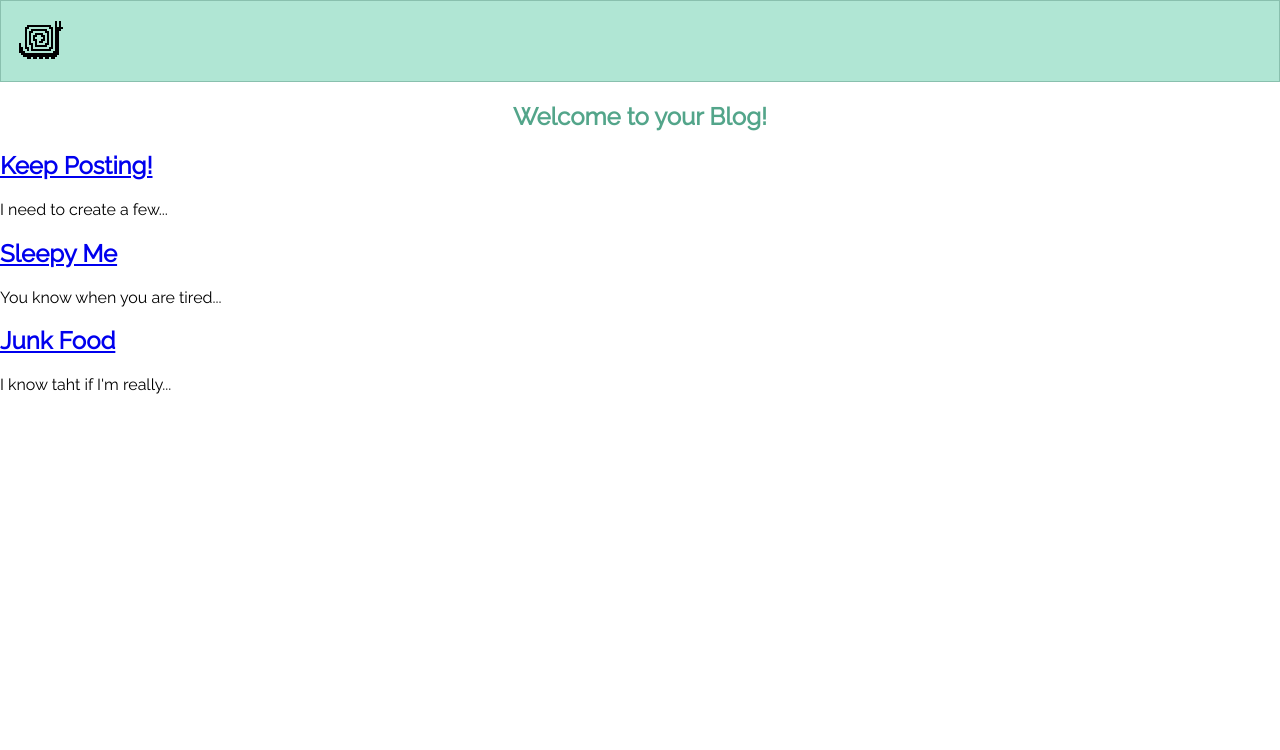
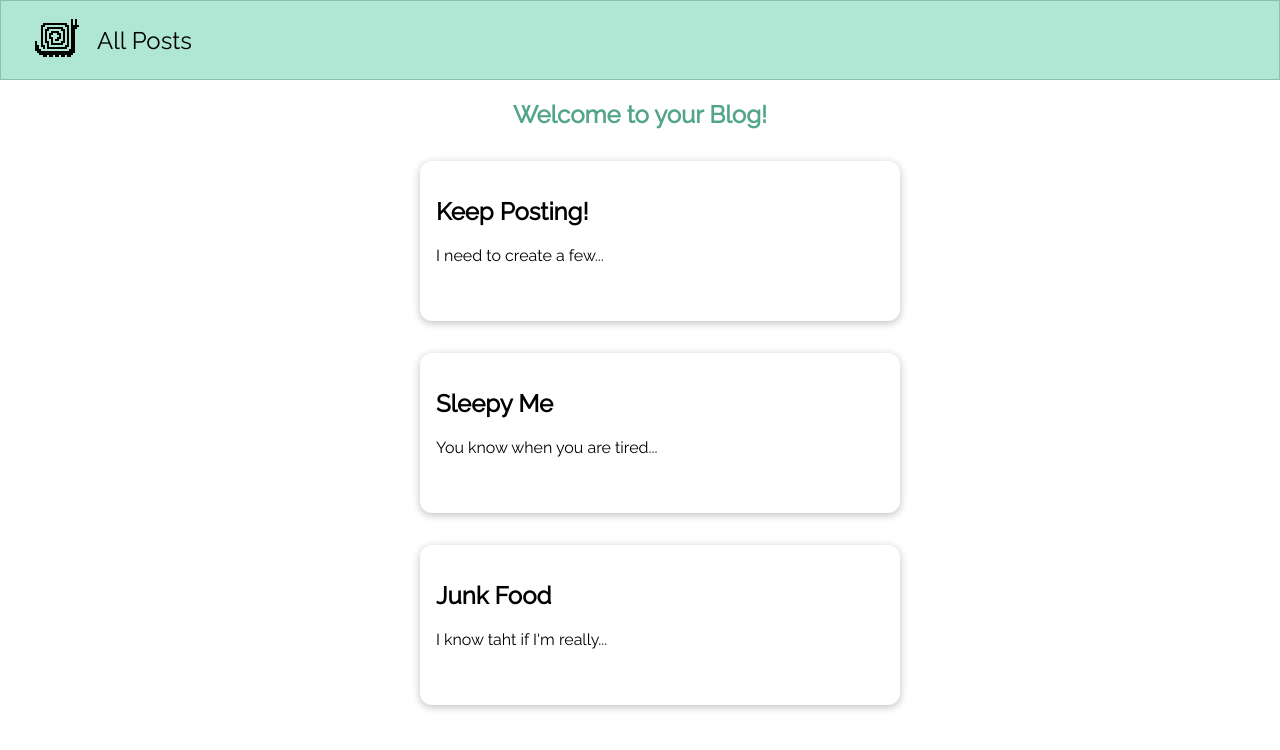
Before and after one commit to AnaBonturim/third_django_project, a Django app: page / in a window 1280 px wide. Shown: the top 750 px of the page. Run offline with Django 5.2, Linux system fonts and the light colour scheme.

Commit message:
Alteração no css

```diff
--- a/main_project/blog/static/blog/styles/index.css
+++ b/main_project/blog/static/blog/styles/index.css
@@ -1,6 +1,30 @@
 article {
     width: 100%;
     margin: 0.5rem auto;
+}
+
+li {
+
+    list-style: none;
+    margin: 2rem auto;
+    width: 90%;
+    max-width: 30rem;
+    box-shadow: 0 2px 8px rgba(0, 0, 0, 0.26);
+    padding: 1rem;
+    border-radius: 12px;
+    height: 10rem;
+    background-color: #fff;
+}
+
+li a {
+    text-decoration: none;
+    color: #000;
+}
+
+li a:hover,
+li a:active {
+    color: #53a58a;
+    font-weight: bold;
 }
 
 #welcome-block {
--- a/main_project/blog/templates/blog/index.html
+++ b/main_project/blog/templates/blog/index.html
@@ -15,9 +15,13 @@
     </article>
 
     <article>
-        {% for post in post_list %}
-            <a href="{% url 'post' post.slug %}"><h2>{{ post.title }}</h2></a>
-            <p>{{ post.preview }}</p>
-        {% endfor %}
+        <ul>
+            {% for post in post_list %}
+                <li>
+                    <a href="{% url 'post' post.slug %}"><h2>{{ post.title }}</h2></a>
+                    <p>{{ post.preview }}</p>
+                </li>
+            {% endfor %}
+        </ul>
     </article>
 {% endblock %}
--- a/main_project/static/styles/base.css
+++ b/main_project/static/styles/base.css
@@ -1,7 +1,12 @@
+* {
+    box-sizing: border-box;
+}
+
 html {
     font-family: "Raleway", sans-serif;
 }
 
 body {
     margin: 0;
+    background-color: #fff;
 }
--- a/main_project/static/styles/header.css
+++ b/main_project/static/styles/header.css
@@ -3,9 +3,13 @@ header {
     height: 5rem;
     color: #1a5844;
     border: 1px solid #89c0ae;
+    display: flex;
+    align-items: flex-start;
+    gap: 2rem;
 }
 
 header nav {
+    box-sizing: border-box;
     width: 100%;
     height: 100%;
     display: flex;
@@ -14,6 +18,13 @@ header nav {
     padding-left: 1rem;
 }
 
+header nav a {
+    margin-left: 1rem;
+    text-decoration: none;
+    color: #000;
+    font-size: 1.5rem;
+}
+
 #logo-img {
     width: 3rem;
     height: 3rem;
--- a/main_project/templates/base.html
+++ b/main_project/templates/base.html
@@ -18,6 +18,7 @@
     <header>
         <nav>
             <a href="{% url 'blog-home' %}"><img id="logo-img" src="{% static 'images/logo.svg' %}" /></a>
+            <a href="{% url 'all-posts' %}">All Posts</a>
         </nav>
     </header>
     {% block content %}<h1>Olá</h1>{% endblock %}
```
